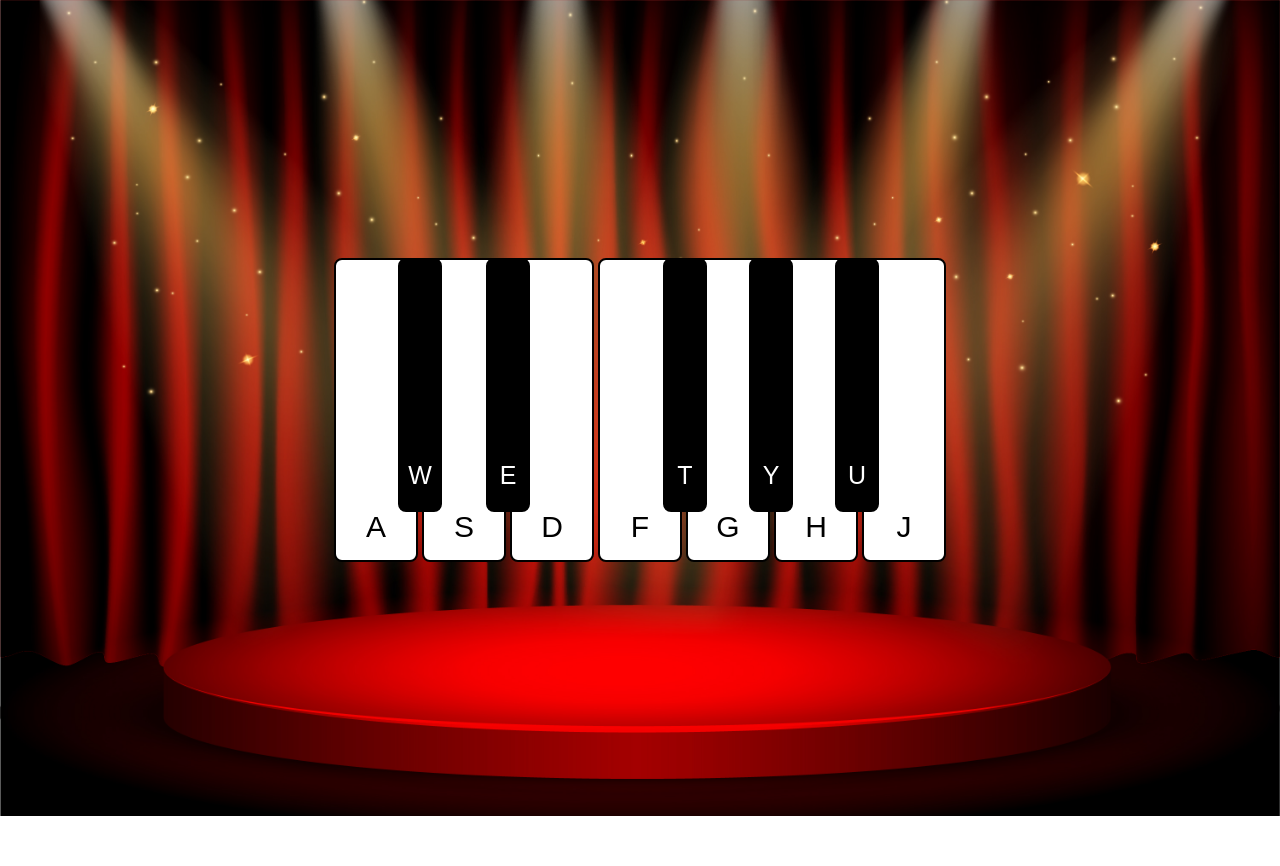
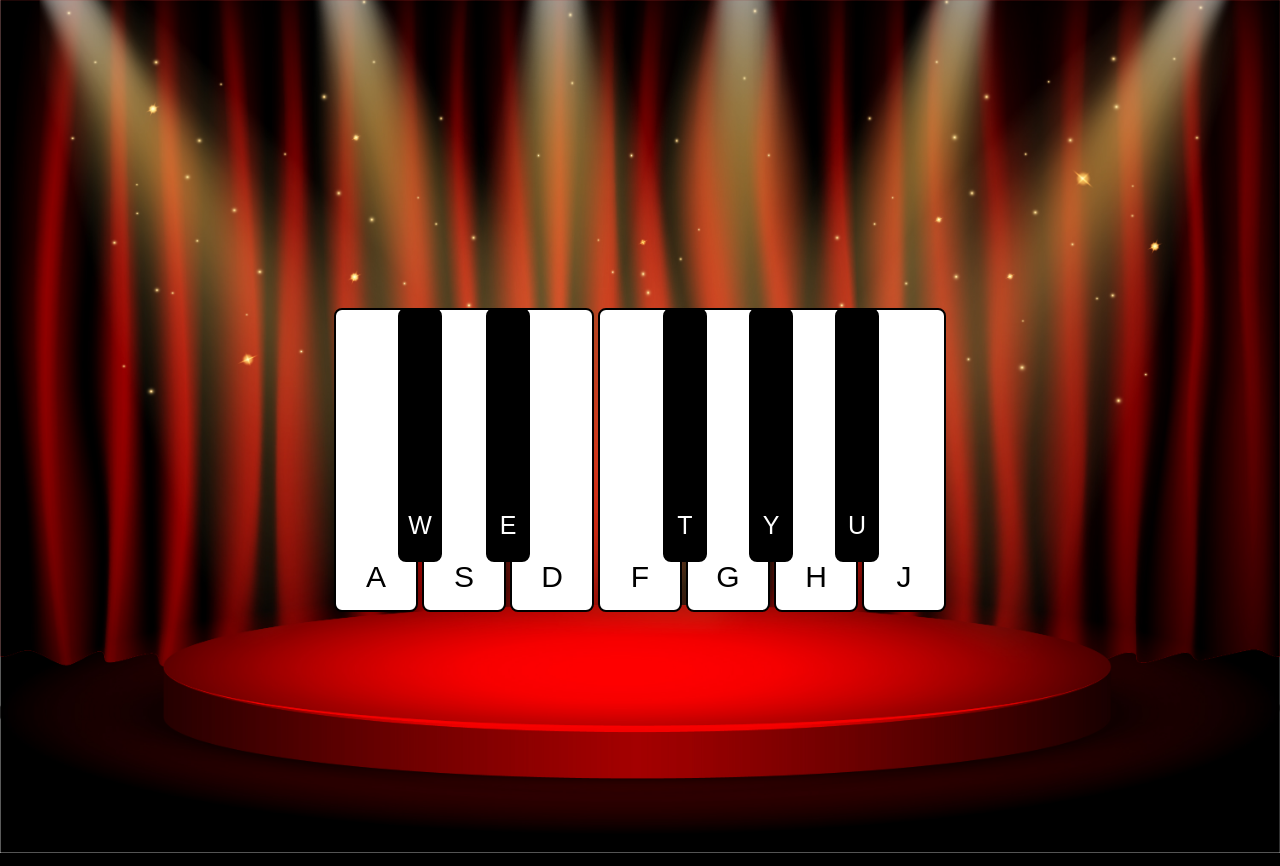
Before and after one commit to Zaichenko-Vladyslav/JetBrainsAcademyVirtualPiano, a plain HTML site: page src/index.html in a window 1280 px wide. Before the commit the page ends 816 px from the top, so only its background shows below. Drawn offline with Linux system fonts and the light colour scheme; a web font is replaced by a local one.

Commit message:
final commit

```diff
--- a/src/style.css
+++ b/src/style.css
@@ -1,12 +1,14 @@
 body {
     background-image: url("background.jpg");
     background-size: 100%;
+    background-repeat: no-repeat;
+    background-color: black;
 }
 
 .container {
     text-align: center;
     position: relative;
-    top: 250px;
+    top: 300px;
 }
 
 .left-keys {
--- a/src/virtual_piano.js
+++ b/src/virtual_piano.js
@@ -13,5 +13,4 @@ document.addEventListener("keydown", function (piano) {
     } else {
         console.log("The '" + piano.code.replace("Key", "") + "' key is not on the piano");
     }
-
 });
```
Also changed, not shown: src/index.html (+1 -0 lines).
